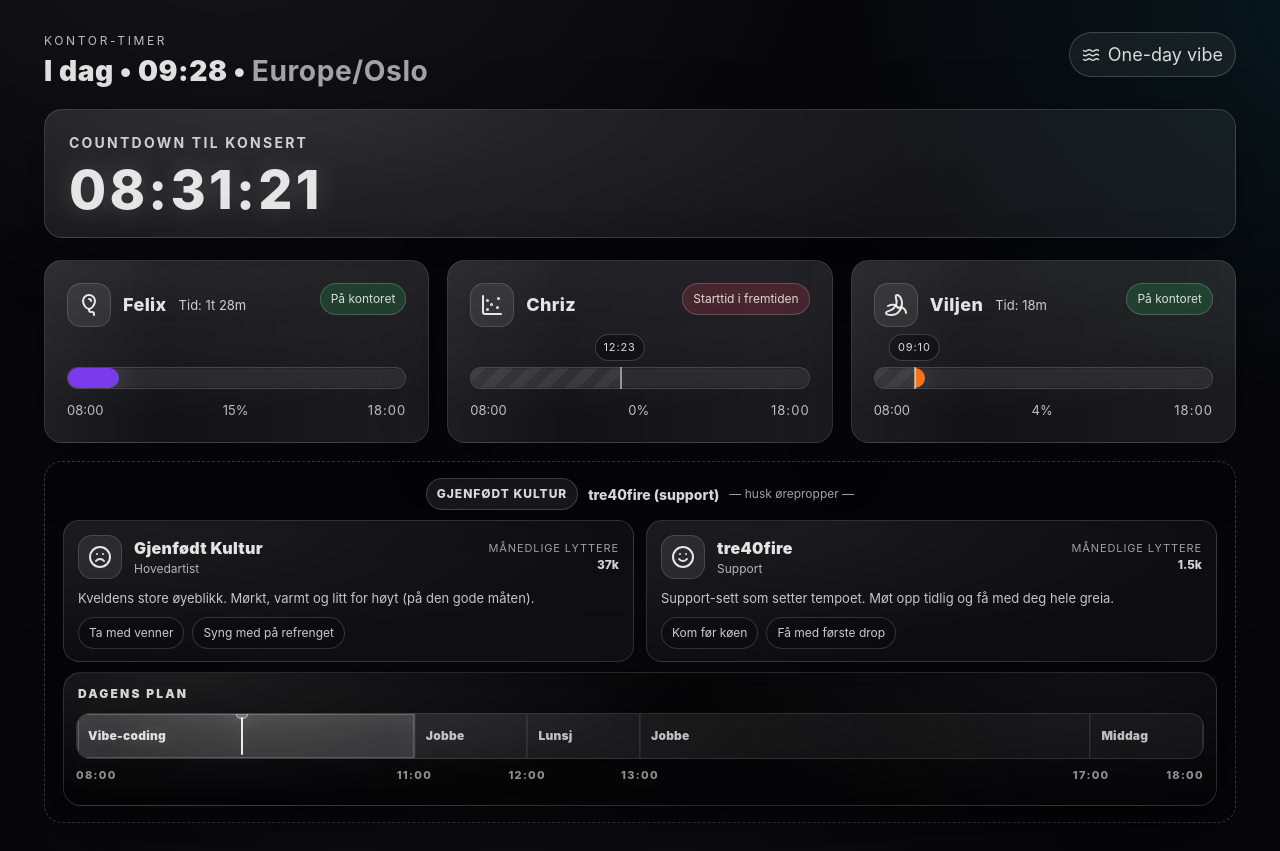
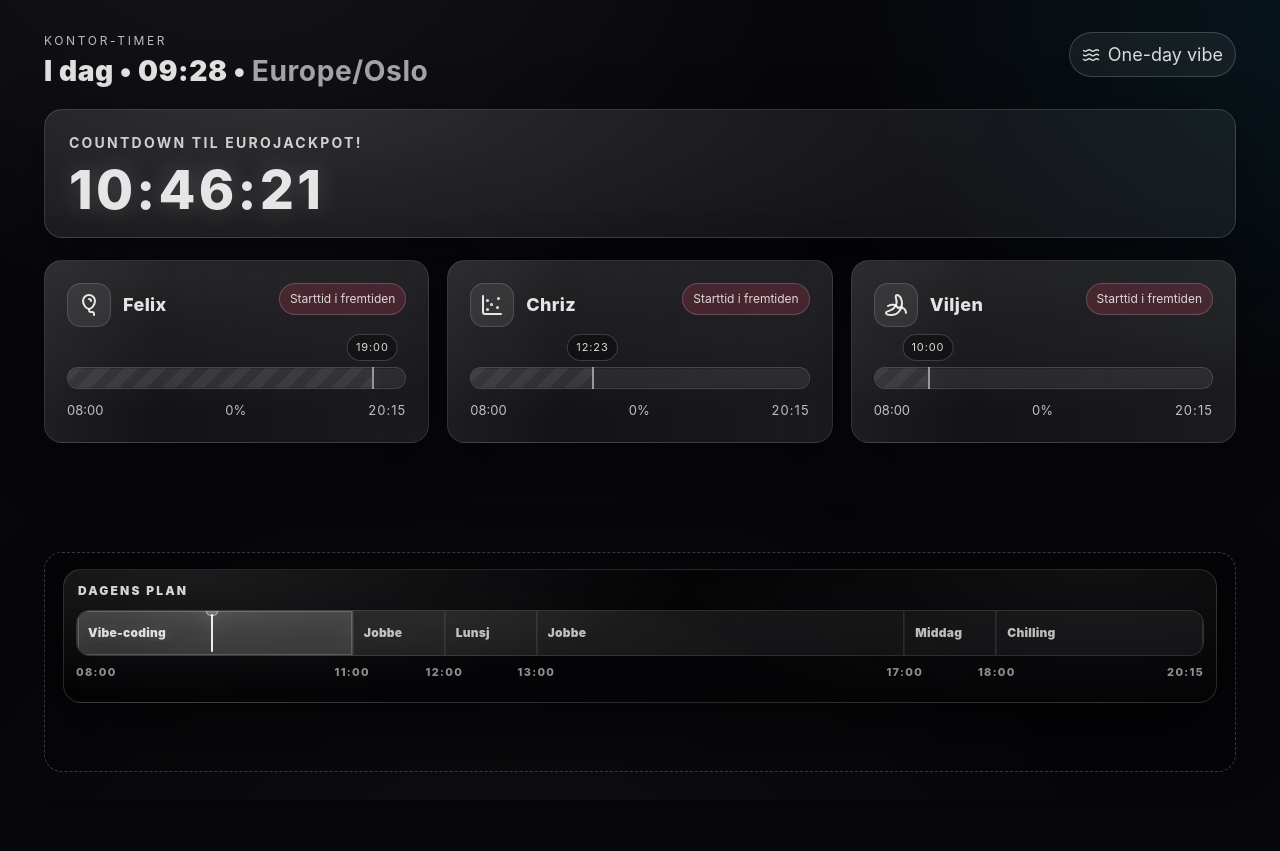
Before and after one commit to felixvik21/office-timer, a React (Vite) app: page / in a window 1280 px wide. Shown: the top 851 px of the page. After the commit the page ends 800 px from the top, so only its background shows below. Built offline with nearby package versions, Linux system fonts and the light colour scheme.

Commit message:
EUROJACKPOT!

```diff
--- a/src/App.tsx
+++ b/src/App.tsx
@@ -1,6 +1,6 @@
 import { useEffect, useState } from 'react'
 import './App.css'
-import { TIME_ZONE, concertTime, dayStartTime, people, artists } from './config'
+import { TIME_ZONE, concertTime, dayStartTime, people/* , artists */ } from './config'
 import { getOsloNow, parseHHMM, secondsSinceMidnight } from './time'
 import { Countdown } from './components/Countdown'
 import { PersonCard } from './components/PersonCard'
@@ -64,7 +64,7 @@ function App() {
 
       <footer className="footer">
         <div className="footerInner">
-          <div className="footerTop">
+          {/* <div className="footerTop">
             <span className="footerBadge">Gjenfødt Kultur</span>
             <span className="footerText">tre40fire (support)</span>
             <span className="footerTiny">— husk ørepropper —</span>
@@ -93,7 +93,7 @@ function App() {
                 </div>
               </article>
             ))}
-          </div>
+          </div> */}
           <ScheduleBar nowSeconds={nowSeconds} />
         </div>
       </footer>
--- a/src/components/Countdown.tsx
+++ b/src/components/Countdown.tsx
@@ -12,15 +12,15 @@ export function Countdown({
   if (isConcertTime) {
     return (
       <section className={styles.wrap}>
-        <h2 className={styles.title}>Countdown til konsert</h2>
-        <div className={styles.big}>Kos dere på konsert 🎫</div>
+        <h2 className={styles.title}>Countdown til EUROJACKPOT!</h2>
+        <div className={styles.big}>GRATULERER DU VANT! 🎫</div>
       </section>
     )
   }
 
   return (
     <section className={styles.wrap}>
-      <h2 className={styles.title}>Countdown til konsert</h2>
+      <h2 className={styles.title}>Countdown til EUROJACKPOT!</h2>
       <div className={styles.big}>{formatDurationHMS(secondsLeft)}</div>
     </section>
   )
--- a/src/config.ts
+++ b/src/config.ts
@@ -6,7 +6,7 @@ export const TIME_ZONE = 'Europe/Oslo'
 // Endre startTime her når de kommer.
 // - Sett til "HH:MM" når personen kommer (f.eks. "08:00")
 // - Sett til null hvis personen ikke har kommet enda
-export const concertTime = '18:00' as const
+export const concertTime = '20:15' as const
 
 // Baren viser alltid intervallet 08:00 → konsert.
 export const dayStartTime = '08:00' as const
@@ -24,6 +24,7 @@ export const schedule: ScheduleItem[] = [
   { label: 'Lunsj', start: '12:00', end: '13:00' },
   { label: 'Jobbe', start: '13:00', end: '17:00' },
   { label: 'Middag', start: '17:00', end: '18:00' },
+  { label: 'Chilling', start: '18:00', end: '20:15' },
 ]
 
 export type PersonConfig = {
@@ -44,9 +45,9 @@ export type ArtistInfo = {
 
 export const people: PersonConfig[] = [
   // Lucida-vennlige ikon-glyphs (tekst, ikke emoji)
-  { name: 'Felix', startTime: '08:00', color: '#7C3AED', icon: Balloon },
+  { name: 'Felix', startTime: '19:00', color: '#7C3AED', icon: Balloon },
   { name: 'Chriz', startTime: '12:23', color: '#06B6D4', icon: ChartScatter },
-  { name: 'Viljen', startTime: '09:10', color: '#F97316', icon: Banana },
+  { name: 'Viljen', startTime: '10:00', color: '#F97316', icon: Banana },
 ]
 
 // Endre tekst/tall her hvis du vil (f.eks. månedlige lyttere).
```
